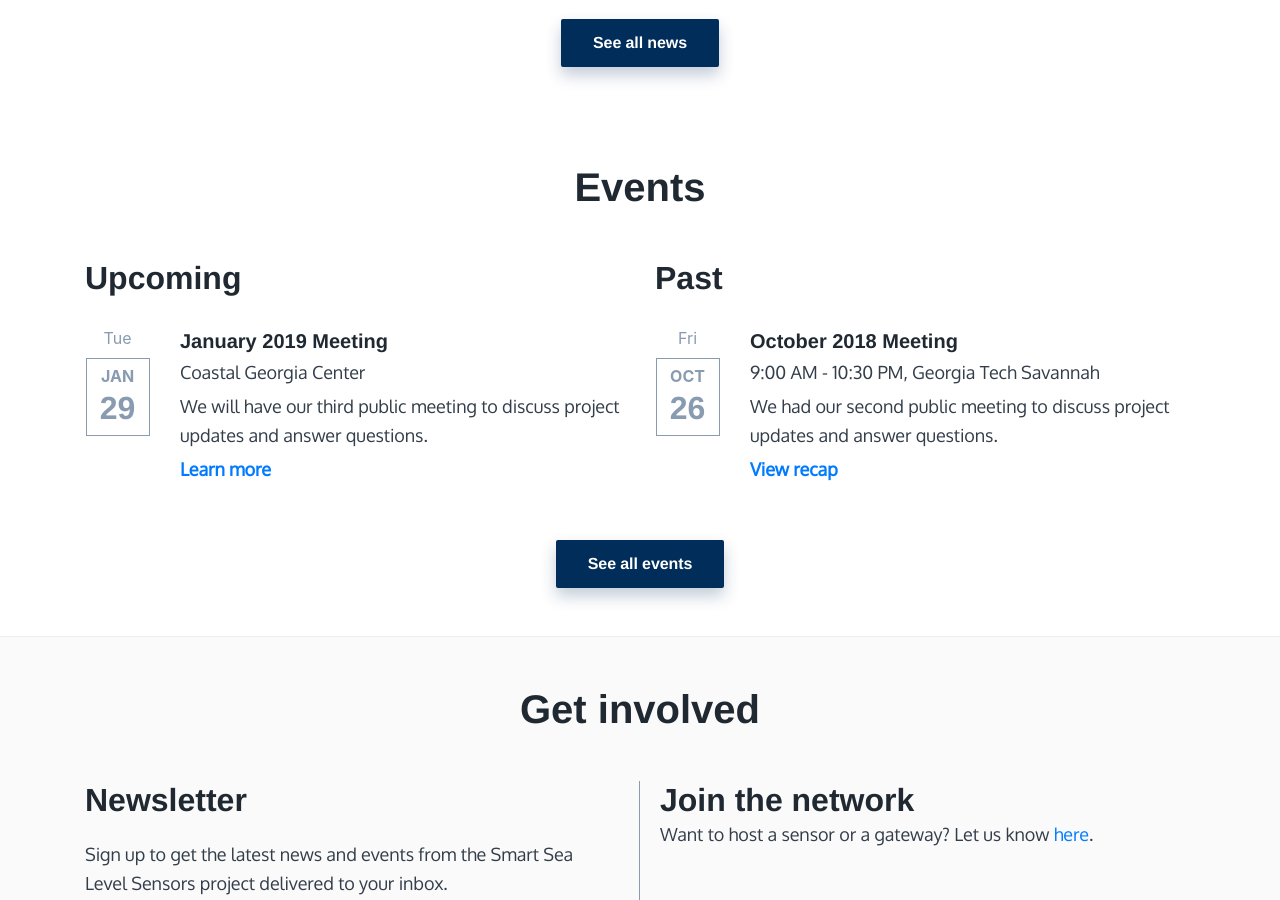
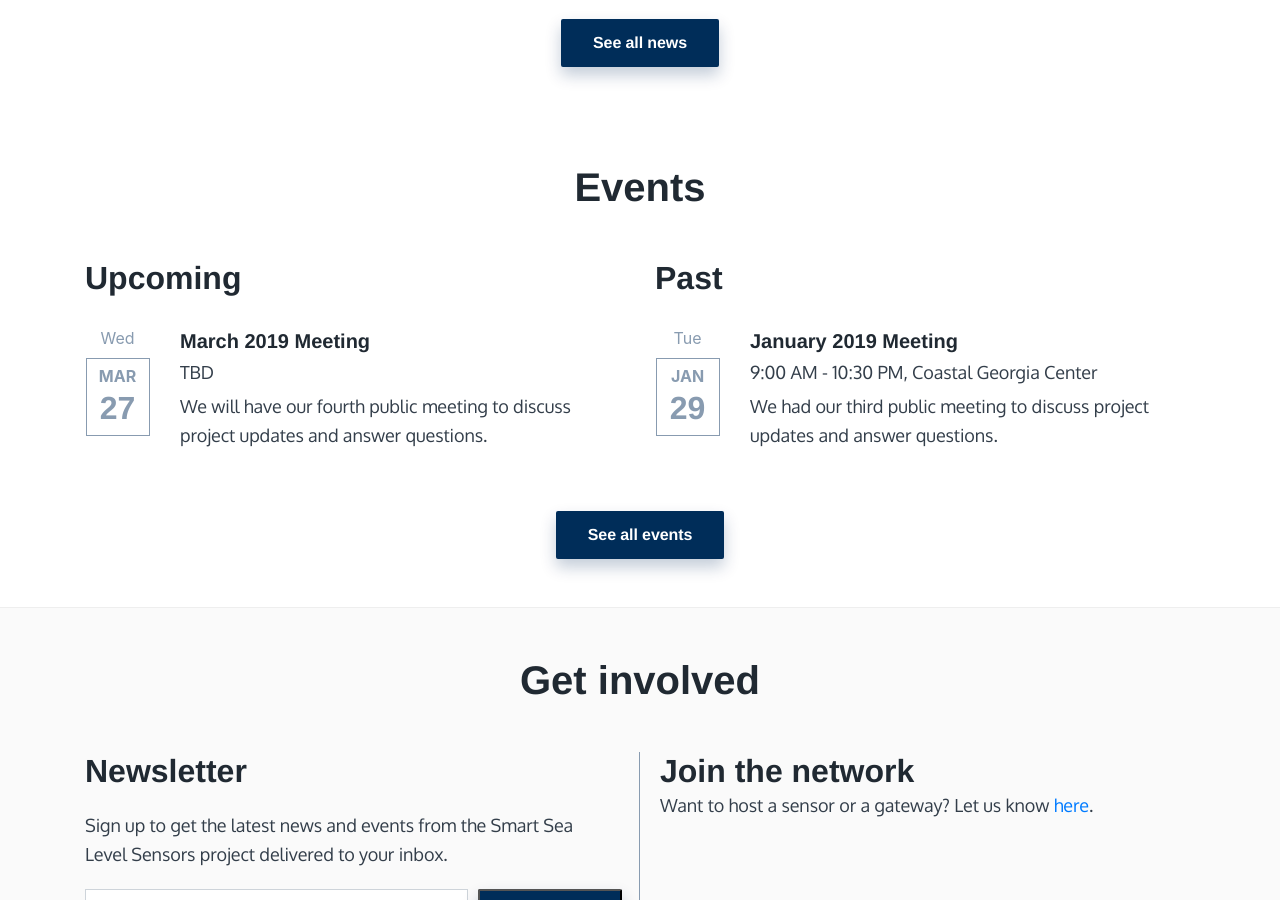
Before and after one commit to seongryoo/sealevelsensors.github.io, a Jekyll site: the page built from index.html, in a window 1280 px wide and 900 px high, scrolled down 1216 px. Built offline with Jekyll 4.4.1, drawn with Linux system fonts in a browser that asks for light colours; nearby versions of some CDN libraries.

Commit message:
Archive Jan 29 event

```diff
--- a/index.html
+++ b/index.html
@@ -62,6 +62,24 @@ layout: default
         <h3>Upcoming</h3>
         <div class="row">
           <div class="col-md-2 event-date">
+            <h5 class="date-box-prefix">Wed</h5>
+            <div class="date-box">
+              <h5>Mar</h5>
+              <h3>27</h3>
+            </div>
+          </div>
+          <div class="col-md-10 event-body">
+            <h4 class="event-title">March 2019 Meeting</h4>
+            <p class="event-time">TBD</p>
+            <p class="event-description">We will have our fourth public meeting to discuss project updates and answer questions.</p>
+            <!-- <p style="margin-bottom: 0"><a href="https://www.eventbrite.com/e/smart-sea-level-sensor-meeting-tickets-53911480690" target="_blank">Learn more</a></p>   -->
+          </div>
+        </div>
+      </div>
+      <div class="past col-md-6">
+        <h3>Past</h3>
+        <div class="row">
+          <div class="col-md-2 event-date">
             <h5 class="date-box-prefix">Tue</h5>
             <div class="date-box">
               <h5>Jan</h5>
@@ -70,27 +88,9 @@ layout: default
           </div>
           <div class="col-md-10 event-body">
             <h4 class="event-title">January 2019 Meeting</h4>
-            <p class="event-time">Coastal Georgia Center</p>
-            <p class="event-description">We will have our third public meeting to discuss project updates and answer questions.</p>
-            <p style="margin-bottom: 0"><a href="https://www.eventbrite.com/e/smart-sea-level-sensor-meeting-tickets-53911480690" target="_blank">Learn more</a></p>
-          </div>
-        </div>
-      </div>
-      <div class="past col-md-6">
-        <h3>Past</h3>
-        <div class="row">
-          <div class="col-md-2 event-date">
-            <h5 class="date-box-prefix">Fri</h5>
-            <div class="date-box">
-              <h5>Oct</h5>
-              <h3>26</h3>
-            </div>
-          </div>
-          <div class="col-md-10 event-body">
-            <h4 class="event-title">October 2018 Meeting</h4>
-            <p class="event-time">9:00 AM - 10:30 PM, Georgia Tech Savannah</p>
-            <p class="event-description">We had our second public meeting to discuss project updates and answer questions.</p>
-            <p style="margin-bottom: 0"><a href="/news/october-2018-meeting-recap">View recap</a></p>
+            <p class="event-time">9:00 AM - 10:30 PM, Coastal Georgia Center</p>
+            <p class="event-description">We had our third public meeting to discuss project updates and answer questions.</p>
+            <!-- <p style="margin-bottom: 0"><a href="/news/october-2018-meeting-recap">View recap</a></p> -->
           </div>
         </div>
       </div>
```
Also changed, not shown: events.html (+21 -6 lines).
